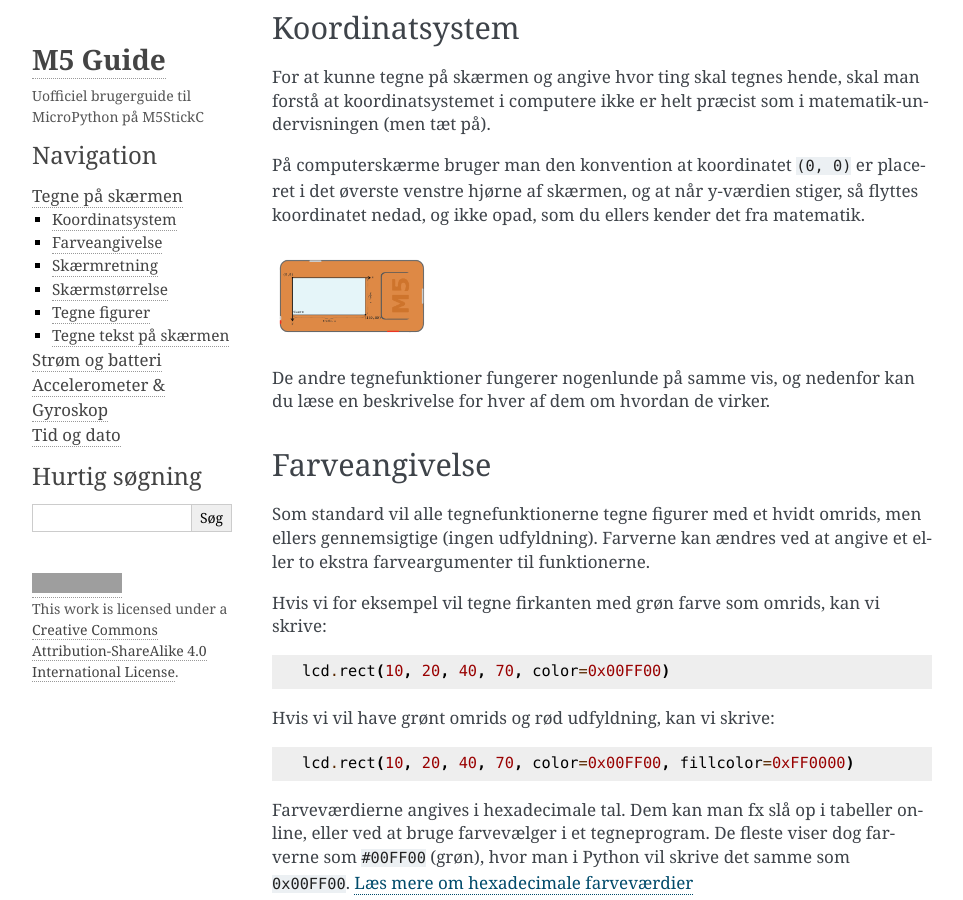
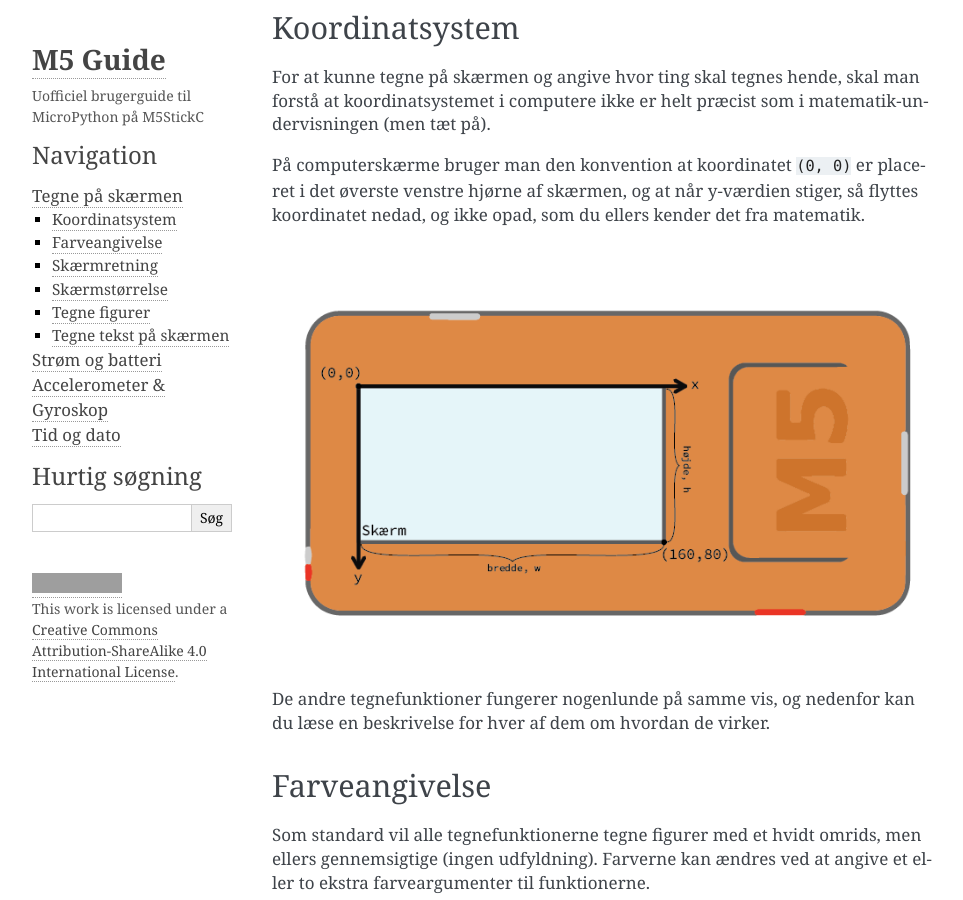
Before and after one commit to DatalogiForAlle/M5Guide, a Sphinx documentation site: the page built from docs/tegne.rst, in a window 1280 px wide and 900 px high, scrolled down 522 px. Shown: the whole window, without its empty margins (148-1111 px from the left). Built offline with Sphinx 7.4.7, drawn with Linux system fonts in a browser that asks for light colours; grey boxes are pictures that could not be loaded.

Commit message:
updated illustration

```diff
--- a/docs/tegne.rst
+++ b/docs/tegne.rst
@@ -35,8 +35,7 @@
 y-værdien stiger, så flyttes koordinatet nedad, og ikke opad, som du
 ellers kender det fra matematik.
 
-.. image:: illustrationer/koordinatsystem.png
-   :height: 100px
+.. image:: illustrationer/koordinatsystemlille.png
 
 De andre tegnefunktioner fungerer nogenlunde på samme vis, og nedenfor
 kan du læse en beskrivelse for hver af dem om hvordan de virker.
```
